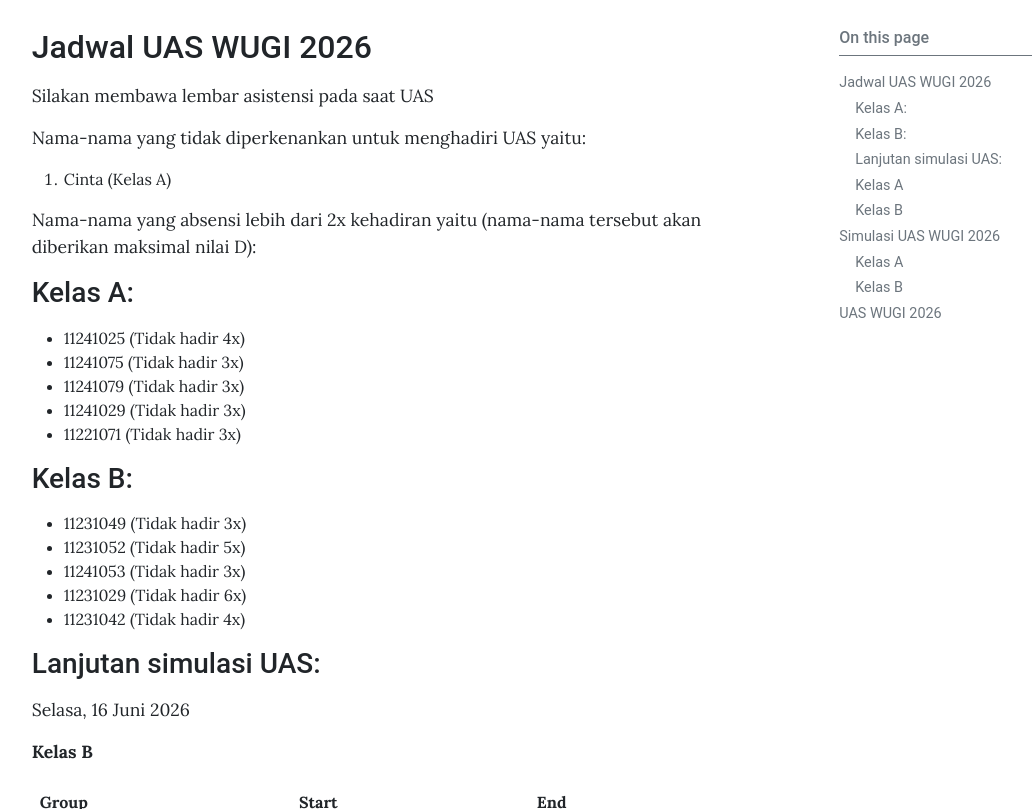
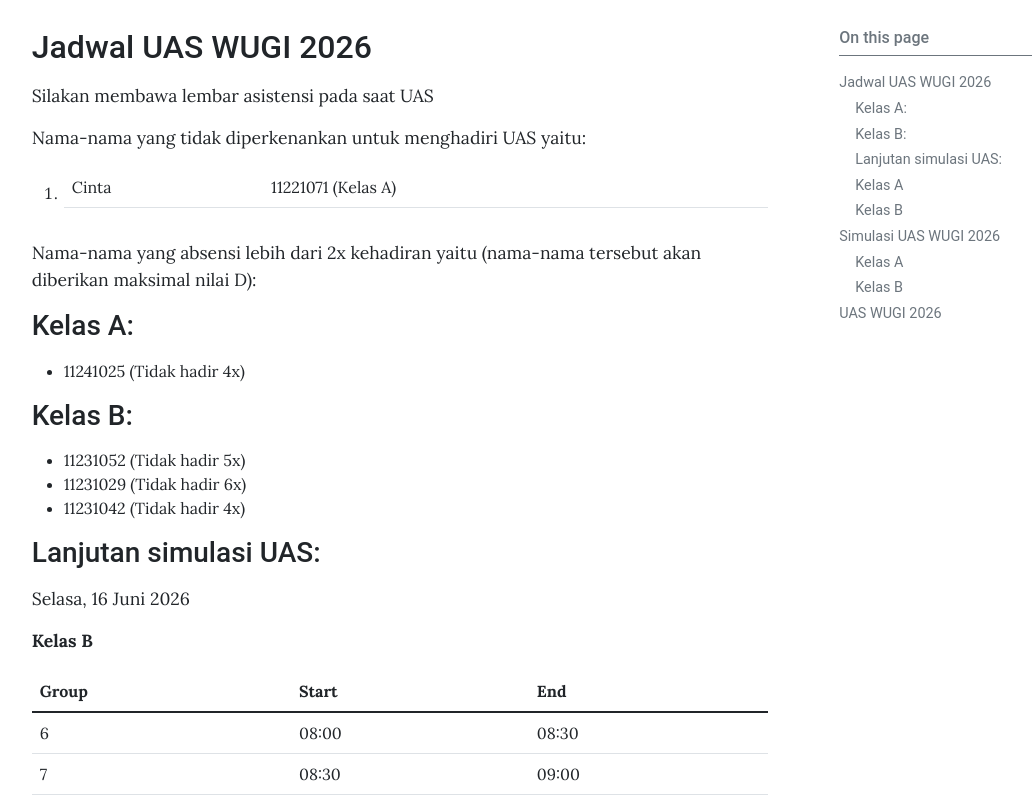
Before and after one commit to gusti-alfarisy/gusti-alfarisy.github.io, a Jekyll site: the page built from _posts/2026-05-24-final-exam-wugi-2026.md, in a window 1280 px wide and 900 px high, scrolled down 361 px, cut to the strip 91-900 px from the top of the window. Shown: the whole strip, without its empty margins (74-1106 px from the left). Built offline with Jekyll 4.4.1, drawn with Linux system fonts in a browser that asks for light colours.

Commit message:
update ketidak hadiran

```diff
--- a/_posts/2026-05-24-final-exam-wugi-2026.md
+++ b/_posts/2026-05-24-final-exam-wugi-2026.md
@@ -16,23 +16,17 @@ Silakan membawa lembar asistensi pada saat UAS
 
 Nama-nama yang tidak diperkenankan untuk menghadiri UAS yaitu:
 
-1. Cinta (Kelas A)
+1. Cinta | 11221071 (Kelas A)
 
 Nama-nama yang absensi lebih dari 2x kehadiran yaitu (nama-nama tersebut akan diberikan maksimal nilai D):
 
 ### Kelas A:
 
 * 11241025 (Tidak hadir 4x)
-* 11241075 (Tidak hadir 3x)
-* 11241079 (Tidak hadir 3x)
-* 11241029 (Tidak hadir 3x)
-* 11221071 (Tidak hadir 3x)
 
 ### Kelas B:
 
-* 11231049 (Tidak hadir 3x)
 * 11231052 (Tidak hadir 5x)
-* 11241053 (Tidak hadir 3x)
 * 11231029 (Tidak hadir 6x)
 * 11231042 (Tidak hadir 4x)
 
```
